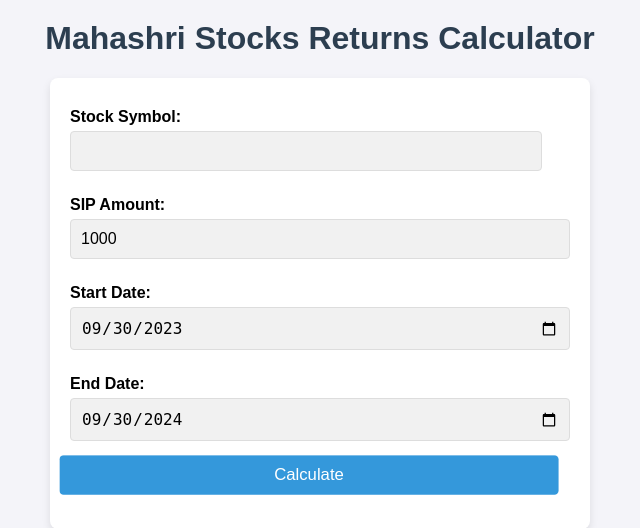
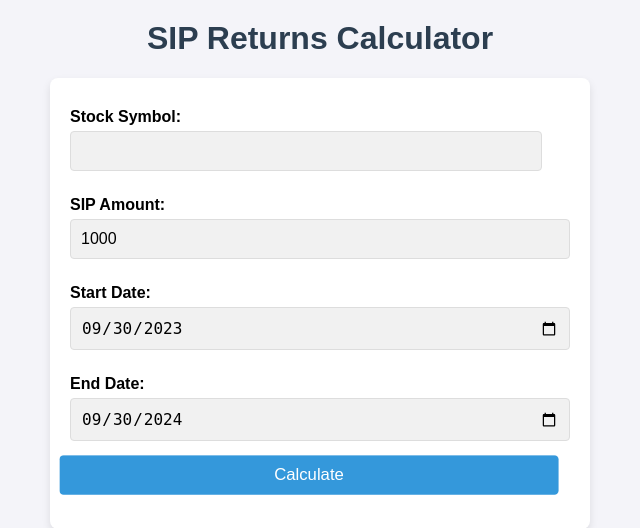
Before and after one commit to Mahashri/Stocks_Calculator, a Flask app: template templates/index.html in a window 1280 px wide. Shown: the top 528 px of the page, without its empty margins (320-960 px from the left). Run offline with Flask 3, Linux system fonts and the light colour scheme; the template is opened without the code that fills it, so the values that code supplies are empty.

Commit message:
Update index.html

```diff
--- a/templates/index.html
+++ b/templates/index.html
@@ -3,7 +3,7 @@
 <head>
     <meta charset="UTF-8">
     <meta name="viewport" content="width=device-width, initial-scale=1.0">
-    <title>Mahashri Stocks Calculator</title>
+    <title>SIP Returns Calculator</title>
     <link rel="stylesheet" href="{{ url_for('static', filename='styles.css') }}">
     <style>
         .negative {
@@ -12,7 +12,7 @@
     </style>
 </head>
 <body>
-    <h1>Mahashri Stocks Returns Calculator</h1>
+    <h1>SIP Returns Calculator</h1>
     <form action="/results" method="post" onsubmit="storeStockSymbol()">
         <div class="autocomplete">
             <label for="stock_symbol">Stock Symbol:</label>
```
